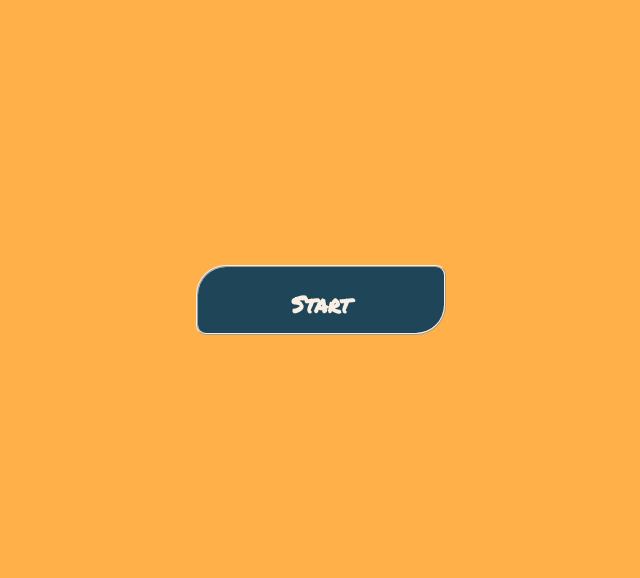
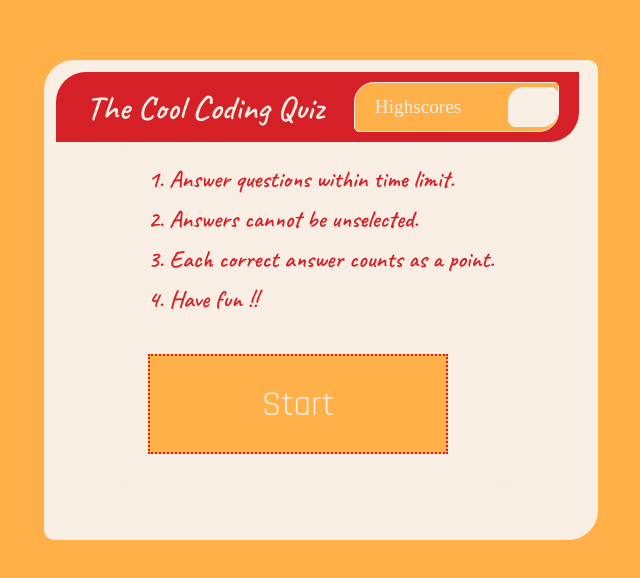
Before and after one commit to EMA1970/NEw-Coding-Quiz, a website: page index.html in a window 1280 px wide. Shown: the part 120-698 px from the top of the page, without its empty margins (319-959 px from the left). Drawn offline with nearby package versions, Linux system fonts and the light colour scheme.

Commit message:
cleaned up code

```diff
--- a/assets/scripts/script.js
+++ b/assets/scripts/script.js
@@ -68,3 +68,30 @@ var questions = [
     },
 ]
 // =========================== End of question object ==================================================
+
+// =========================== Start button to  display quiz guide  ==================================================
+
+
+
+
+
+
+// =========================== End of  button to display quiz guide  ==================================================
+
+
+ // declare variable to hold init score of zero
+var score = 0;
+// variable used to track current question index number
+var questionIndex = 0;
+// grab timer display div "time" used to show time
+var timeRemaining = document.quereyselector
+// sets the value to the element on webpage with id "continu" to start the timer
+// declares a variable and sets its div to the element on webpage to display quiz content
+
+// variable to hold total quiz time
+// holds how much time has passed since timer started
+// holds penalty time, determine the penalty in seconds for a wrong answer
+// creats element with value to a new unordered list element created, used to create a list of choice
+
+// add an event listener to the timer to start click, when the event is triggered
+    // check if the time
--- a/assets/style/style.css
+++ b/assets/style/style.css
@@ -21,34 +21,41 @@ body {
     background: #ffb049
 }
 
-.quiz-content {
+a {
+    text-decoration: none;
+    color: #f8eee3;
+    font-family: Radjdhan;
+  }
+
+.container {
     height: auto;
     width: auto;
 }
 
-/* ============================             start section           ============================ */
-/* style for start button for start button - box size, align text, set color and font, border, and cursor, */
-.btn_start {
+/* ============================             header section container styling       ============================ */
+.quiz_header {
     height: 70px;
-    width: 250px;
-    text-align: center;
-    padding: 20px 0;
-    background: #1e4558;
+    width: auto;
+    background: #D52027;
+    position: absolute;
+    top: 0;
+    left: 0;
+    padding: 10px;
+    display: flex;
+    align-items: center;
+    /* elements will be placed left to right in a row */
+    flex-direction: row;
+    /* which means the top-left corner and bottom-left corner of the targeted element will have a radius of 30 pixels, while the top-right and bottom-right corners will have a radius of 0 pixels, resulting in a semi-circular shape. */
+    border-radius: 30px 0px;
+}
+.quiz_header h5
+{
+    font-size: 2.12rem;
+    margin: 0 20px;
     color: #f8eee3;
-    font-size: 23px;
-    font-family: 'Permanent Marker', cursive;
-    font-weight: 700;
-    border-radius: 30px 10px;
-    border: 2px ridge #f8eee3;
-    cursor: pointer;
-    /* display: none; */
 }
 
-/* hover color change for start button  */
-.btn_start:hover {
-    background: #D52027;
-    color: #ffb049;
-}
+
 
 /* ============================             Guide section           ============================ */
 
@@ -56,58 +63,41 @@ body {
 .quiz_guide, .quiz
 {
     height: auto;
-    width: 580px;
+    width: auto;
     padding: 20px;
     background: #f8eee3;
     border-radius: 30px 10px;
     border: 2px solid #f8eee3;
-    color: #f8eee3;
-    display: none;
+    color: #D52027;
+    /* display: block; */
+    /* display: none;  */
 }
-/* styles for the instruction headline for color a=nd size */
-div.quiz_guide h2 {
-    font-size: 3rem;
-    color: #ffb049;
+
+.quiz_guide {
+    margin: 50px
 }
 
 /* styles for the instruction text */
 div.quiz_guide h4 {
-    height: 50px;
+    height: auto;
     width: 100%;
     display: flex;
     align-items: center;
     font-size: 1.5rem;
 }
-
-/* settings for the div continaining both buttons -> container size, display setting and text alignment  */
-.quiz_guide .buttons {
-  height: 50px;
-  width: 100%;
-  display: flex;
-  justify-content: flex-end;
-
+/* styling for button */
+.startbtn {
+    margin-top: 30px;
+    width: 300px;
+    height: 100px;
+    background: #ffb049;
+    color: #f8eee3;
+    font-size: 35px;
+    font-family: 'Rajdhani';
+    border: 2px dotted #D52027;
+    box-shadow: #D52027;
 }
 
-/* style settings for buttons to exit or continue after instructions - box size, margin for spacing, border settings, font size and cursor */
-.quiz_guide .buttons button {
-    height: 50px;
-    width: 120px;
-    margin: 10px 25px;
-    border: none;
-    outline: none;
-    color: #ffb049;
-    background: #D52027;
-    border: 1px solid #f8eee3;
-    border-radius: 20px 5px;
-    font-size: 1.3rem;
-    cursor: pointer;
-}
-
-/* Select the last button in the div  */
-.quiz_guide .buttons button:last-child {
-    margin: 10px 0;
-
-}
 
 /* ============================             quiz section           ============================ */
 /* style for quiz container container */
@@ -120,30 +110,7 @@ div.quiz_guide h4 {
 }
 
 /*Styling for quiz header container size, color, and poisitioning */
-.quiz .quiz_header {
-    height: 70px;
-    width: auto;
-    background: #D52027;
-    position: absolute;
-    top: 0;
-    left: 0;
-    /* sets the display property of the targeted element to "flex" which makes it a flex container, allowing its child elements to be positioned along a main axis and a cross axis. */
-    display: flex;
-    /* sets the alignment of the child elements along the cross axis of the flex container */
-    align-items: center;
-    /* elements will be placed left to right in a row */
-    flex-direction: row;
-    /* which means the top-left corner and bottom-left corner of the targeted element will have a radius of 30 pixels, while the top-right and bottom-right corners will have a radius of 0 pixels, resulting in a semi-circular shape. */
-    border-radius: 30px 0px;
-}
 
-/*Styling for quiz header text */
-.quiz .quiz_header h5
-{
-    font-size: 2.12rem;
-    margin: 0 20px;
-    color: #f8eee3;
-}
 
 /*Styling for timer container and */
 .quiz .quiz_header .timer
--- a/index.html
+++ b/index.html
@@ -7,47 +7,40 @@
     <meta name="viewport" content="width=device-width, initial-scale=1.0">
     <title>Web Development Quiz</title>
     <!--link for normalize reset-->
+    <!-- llink for fontawesome-->
+    <link rel="stylesheet" href="https://unicons.iconscout.com/release/v4.0.0/css/line.css">
 
     <!--link for stylesheet -->
     <link rel="stylesheet" href="/assets/style/style.css">
-    <!-- llink for fontawesome-->
-    <link rel="stylesheet" href="https://unicons.iconscout.com/release/v4.0.0/css/line.css">
 </head>
 
 <body>
     <!-- main outer div for body content -->
-    <section class="quiz-content" id-="container">
-        <!--quiz start button -->
-        <div class="btn_start" id="start">Start </div>
-        <!-- quiz guide section   -->
-        <div class="quiz_guide">
-            <h2> Instructions</h2>
-            <h4>1. Answer questions within time limit.</h4>
-            <h4>2. Answers cannot be unselected.</h4>
-            <h4>3. Each correct answer counts as a point.</h4>
-            <h4>4. Have fun !!</h4>
-            <div class="buttons">
-                <button class="exit" id="exitBtn">Exit</button>
-                <button class="continue" id="contBtn">Continue</button>
-            </div>
-        </div>
-
+    <section class="container" >
 
         <!-- quiz section   -->
         <div class="quiz" id="quiz">
             <!--quiz heading-->
             <div class="quiz_header" id="quizHeader">
-                <h5>Smooth Brained Coding Quiz </h5>
+                <h5>The Cool Coding Quiz </h5>
 
                 <!--quiz timer-->
                 <div class="timer" id="quiz_timer">
-                    <h6>Time Left</h6>
-                    <h6 class="time" id="time">00</h6>
+                    <h6><a href="highscores.html"> Highscores </a> </h6>
+                    <div class="time"></div>
                 </div>
                 <!-- TODO: high scores -->
-                <a href="highscores.html">View Highscores </a>
 
             </div>
+
+            <div class="quiz_guide hide">
+                <h4>1. Answer questions within time limit.</h4>
+                <h4>2. Answers cannot be unselected.</h4>
+                <h4>3. Each correct answer counts as a point.</h4>
+                <h4>4. Have fun !!</h4>
+                <button class="startbtn"> Start </button>
+            </div>
+
 
             <!-- quiz questions   -->
 
@@ -60,7 +53,7 @@
 
             <!-- <div class="optionList">
                 <h4 class="choice_que" id="option1">HyperLinks and Text Markeup Language</h4>
-                <h4 class="choice_que" id="option2">HyperText Markup Language</h4>
+                <h4 class="choice_que" id="option2">Hyp  erText Markup Language</h4>
                 <h4 class="choice_que" id="option3">Hyper text Marking Language</h4>
                 <h4 class="choice_que" id="option4">Hyper Text Mark Language</h4>
             </div>
--- /dev/null
+++ b/package.json
@@ -0,0 +1,5 @@
+{
+  "dependencies": {
+    "normalize.css": "^8.0.1"
+  }
+}
```
Also changed, not shown: assets/script.js (deleted, +0 -10 lines), 1 other file.
